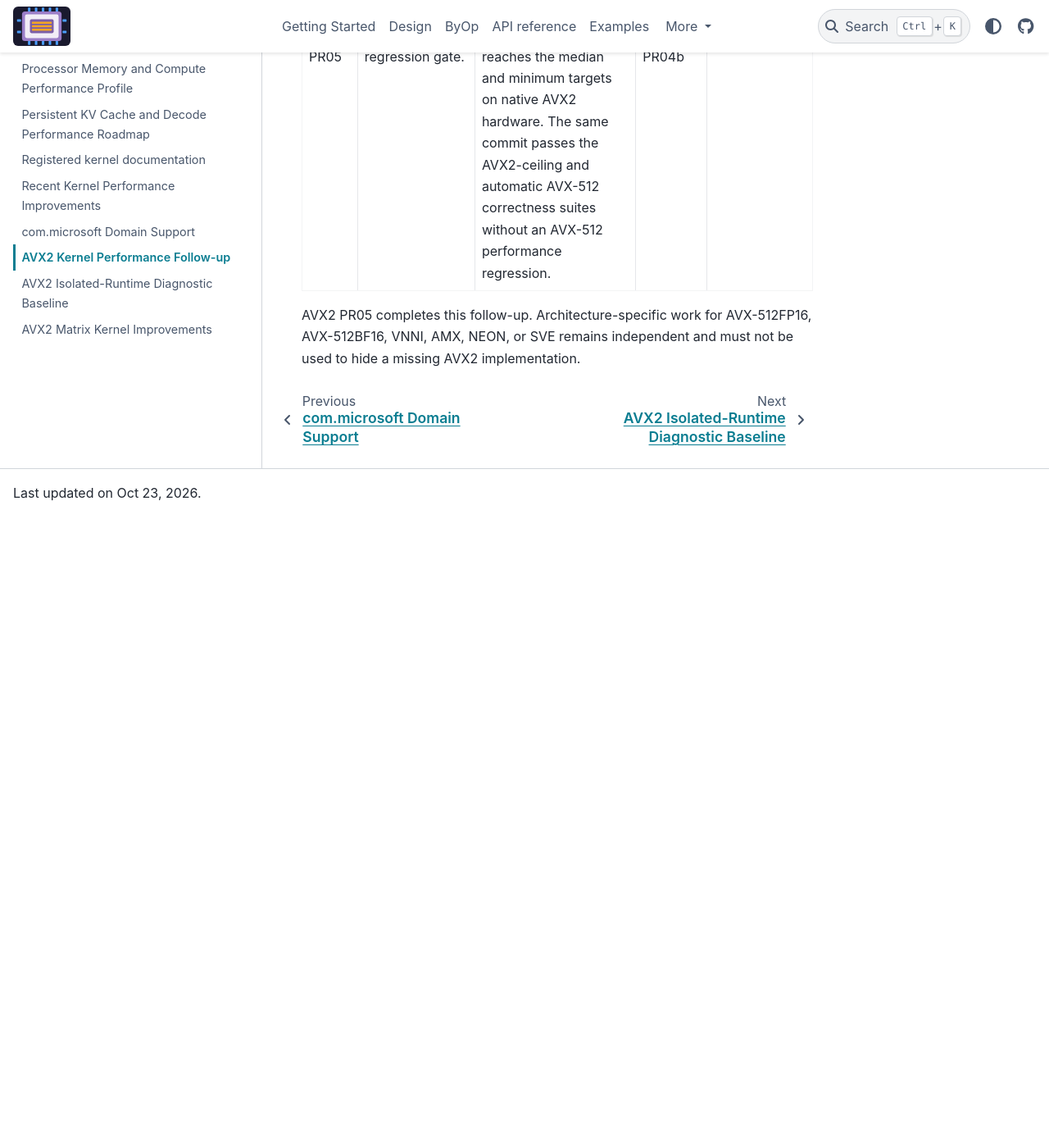
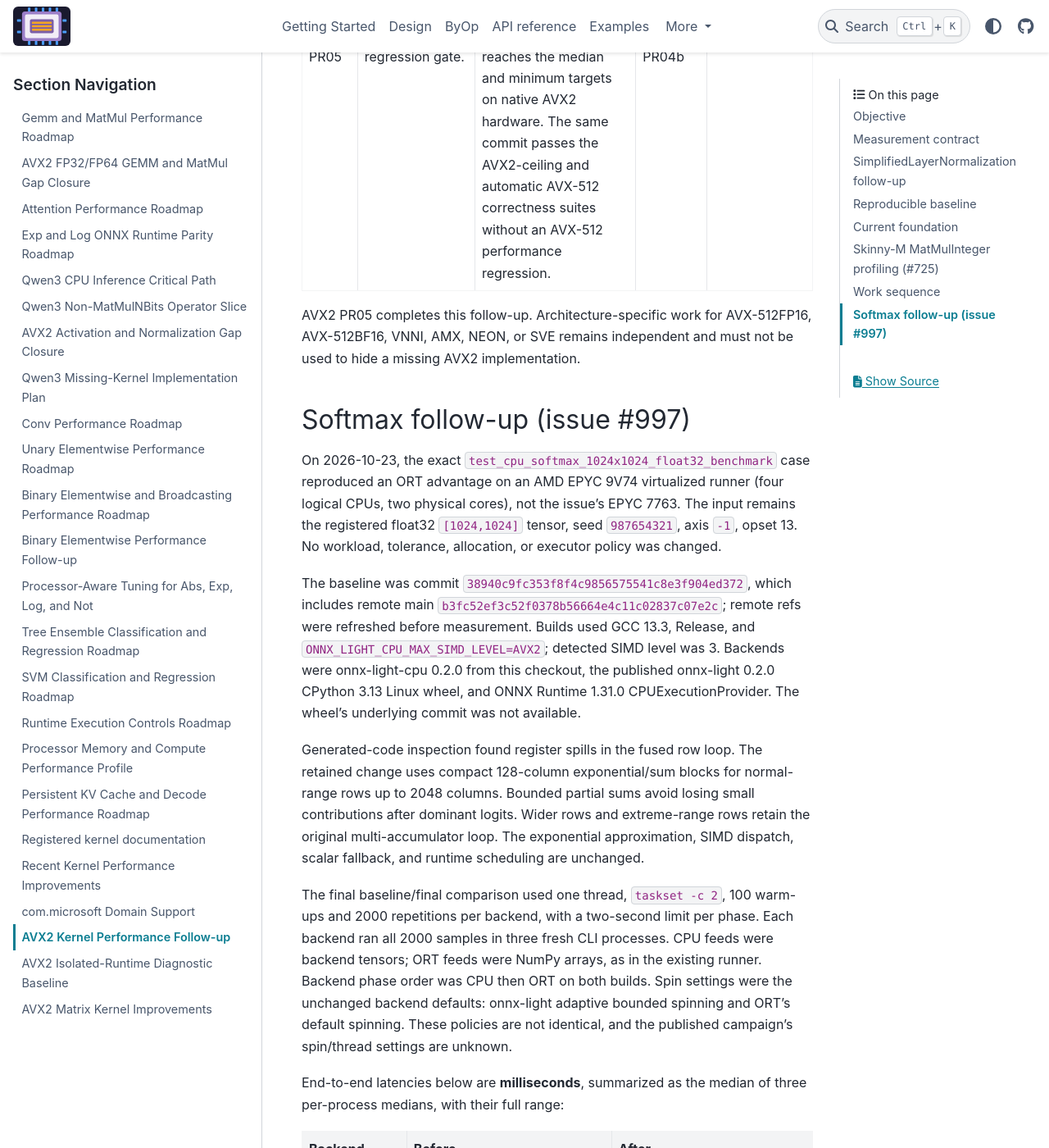
Before and after one commit to xadupre/onnx-light-cpu, a Sphinx documentation site: the page built from docs/next_steps/2026/2026_09_avx2_performance.rst, in a window 1280 px wide and 1400 px high, scrolled down 14005 px. Shown: the whole window at 82% size. Built offline with Sphinx 7.4.7 and the PyData theme 0.15.4, drawn with Linux system fonts in a browser that asks for light colours; pages that are not in the unit, such as notebooks, are missing from menus; before the commit the page ends 14635 px from its top, so only the background shows below that; some of the changed text lies outside the part shown.

Commit message:
perf: reduce AVX2 Softmax register pressure with bounded row sums (#1007)
* Initial plan

* Reduce register pressure in cache-sized AVX2 Softmax rows

Co-authored-by: xadupre <22452781+xadupre@users.noreply.github.com>

* Bound compact Softmax sums and document measured AVX2 results

Co-authored-by: xadupre <22452781+xadupre@users.noreply.github.com>

---------

Co-authored-by: copilot-swe-agent[bot] <198982749+Copilot@users.noreply.github.com>
Co-authored-by: xadupre <22452781+xadupre@users.noreply.github.com>

```diff
--- a/docs/next_steps/2026/2026_09_avx2_performance.rst
+++ b/docs/next_steps/2026/2026_09_avx2_performance.rst
@@ -686,3 +686,90 @@ Work sequence
 AVX2 PR05 completes this follow-up. Architecture-specific work for AVX-512FP16,
 AVX-512BF16, VNNI, AMX, NEON, or SVE remains independent and must not be used
 to hide a missing AVX2 implementation.
+
+Softmax follow-up (issue #997)
+------------------------------
+
+On 2026-10-23, the exact
+``test_cpu_softmax_1024x1024_float32_benchmark`` case reproduced an ORT
+advantage on an AMD EPYC 9V74 virtualized runner (four logical CPUs, two
+physical cores), not the issue's EPYC 7763. The input remains the registered
+float32 ``[1024,1024]`` tensor, seed ``987654321``, axis ``-1``, opset 13.
+No workload, tolerance, allocation, or executor policy was changed.
+
+The baseline was commit ``38940c9fc353f8f4c9856575541c8e3f904ed372``,
+which includes remote main ``b3fc52ef3c52f0378b56664e4c11c02837c07e2c``;
+remote refs were refreshed before measurement. Builds used GCC 13.3,
+Release, and ``ONNX_LIGHT_CPU_MAX_SIMD_LEVEL=AVX2``; detected SIMD level was
+3. Backends were onnx-light-cpu 0.2.0 from this checkout, the published
+onnx-light 0.2.0 CPython 3.13 Linux wheel, and ONNX Runtime 1.31.0
+CPUExecutionProvider. The wheel's underlying commit was not available.
+
+Generated-code inspection found register spills in the fused row loop.
+The retained change uses compact 128-column exponential/sum blocks for
+normal-range rows up to 2048 columns. Bounded partial sums avoid losing
+small contributions after dominant logits. Wider rows and extreme-range
+rows retain the original multi-accumulator loop. The exponential
+approximation, SIMD dispatch, scalar fallback, and runtime scheduling
+are unchanged.
+
+The final baseline/final comparison used one thread, ``taskset -c 2``,
+100 warm-ups and 2000 repetitions per backend, with a two-second limit per
+phase. Each backend ran all 2000 samples in three fresh CLI processes.
+CPU feeds were backend tensors; ORT feeds were NumPy arrays, as in the
+existing runner. Backend phase order was CPU then ORT on both builds.
+Spin settings were the unchanged backend defaults: onnx-light adaptive
+bounded spinning and ORT's default spinning. These policies are not
+identical, and the published campaign's spin/thread settings are unknown.
+
+End-to-end latencies below are **milliseconds**, summarized as the median
+of three per-process medians, with their full range:
+
+.. list-table::
+   :header-rows: 1
+
+   * - Backend
+     - Before
+     - After
+   * - onnx-light-cpu
+     - 0.416699 (0.382647--0.426699)
+     - 0.375611 (0.374304--0.427099)
+   * - ONNX Runtime
+     - 0.299411 (0.295515--0.299947)
+     - 0.296547 (0.292271--0.301064)
+
+ORT gain (CPU / ORT median) decreased from 1.392x to 1.267x, but the
+process ranges overlap substantially: the apparent 9.9% session improvement
+is indicative, not a stable hardware guarantee or a parity claim.
+The direct AVX2/FMA driver, on the same CPU and affinity with preallocated
+buffers, ten warm-ups and 301 samples, measured 0.370377 to 0.360834 ms
+for aligned ``[1024,1024]`` (2.6% lower), and 0.421224 to 0.417670 ms
+with a one-float alignment offset. This is a separate diagnostic input,
+not a substitute for the registered workload.
+
+Earlier one/two/default-thread runs also reproduced the ORT gap.
+Reverse-order cross-checks became contaminated by validation extractors
+saturating the runner, including CPU 0's SMT sibling; those results are
+excluded. The final matched-core comparison used CPU 2 instead.
+Hardware sampling was unavailable (``perf_event_paranoid=4``); the spill
+diagnosis is from disassembly, not hardware counters. Native EPYC 7763
+confirmation and a quiet multithreaded rerun remain outstanding.
+
+Reproduce from the checkout with the selected onnx-light runtime on
+``PYTHONPATH``:
+
+.. code-block:: bash
+
+    CMAKE_ARGS="-DCMAKE_BUILD_TYPE=Release -DONNX_LIGHT_CPU_MAX_SIMD_LEVEL=AVX2" \
+      python setup.py build_ext --inplace --onnx-light-source
+    taskset -c 2 python -m onnx_light_cpu benchmark \
+      --test '^test_cpu_softmax_1024x1024_float32_benchmark$' \
+      --threads 1 --repeat 2000 --warmup 100 --max-repeat-time 2 \
+      --onnxruntime --output /tmp/softmax.xlsx
+    # Configure ONNX_LIGHT_CPU_BUILD_BENCHMARKS=ON to build this diagnostic.
+    taskset -c 2 ./build/exp_log_throughput 301 softmax
+
+Focused validation passed 36 direct Exp/Log/activation tests and 18 runtime
+Sigmoid/Softmax tests, including every vector tail, unaligned/in-place
+buffers, the 2048-column boundary, extreme ranges, noncanonical NaNs, and
+dominant logits with small remaining probabilities.
```
Also changed, not shown: 3 other files.
